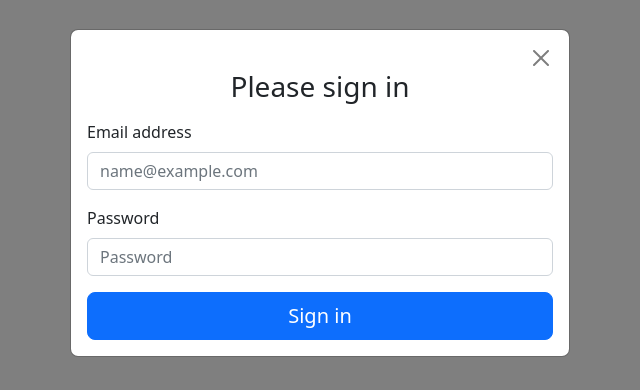
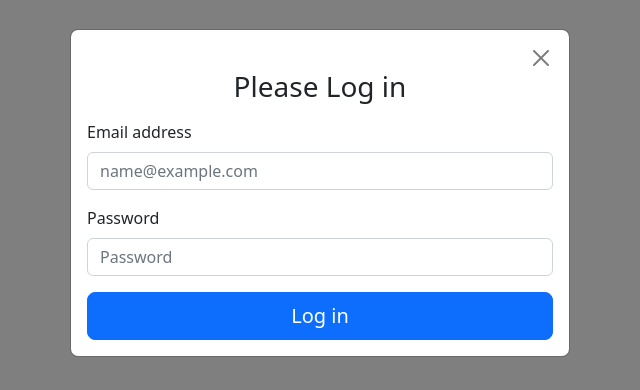
Before and after one commit to milagrosbargazzi/xepelin, a plain HTML site: page index.html in a window 1280 px wide. Both pictures are taken after a click on the button "Log in". Shown: the part 207-597 px from the top of the page, 320-960 px from the left. Drawn offline with nearby package versions, Linux system fonts and the light colour scheme.

Commit message:
Modify Sign in text with Log in to use the same in every part of the code

```diff
--- a/index.html
+++ b/index.html
@@ -32,7 +32,7 @@
                 </div>
 
                 <div class="d-flex justify-content-center">
-                  <h1 class="h3 mb-3 fw-normal">Please sign in</h1>
+                  <h1 class="h3 mb-3 fw-normal">Please Log in</h1>
                 </div>
 
                 <div class="mb-3">
@@ -47,7 +47,7 @@
                   <small></small>
                 </div>
 
-                <button class="w-100 btn btn-lg btn-primary" type="submit">Sign in</button>
+                <button class="w-100 btn btn-lg btn-primary" type="submit">Log in</button>
 
               </form>
             </div>
```
